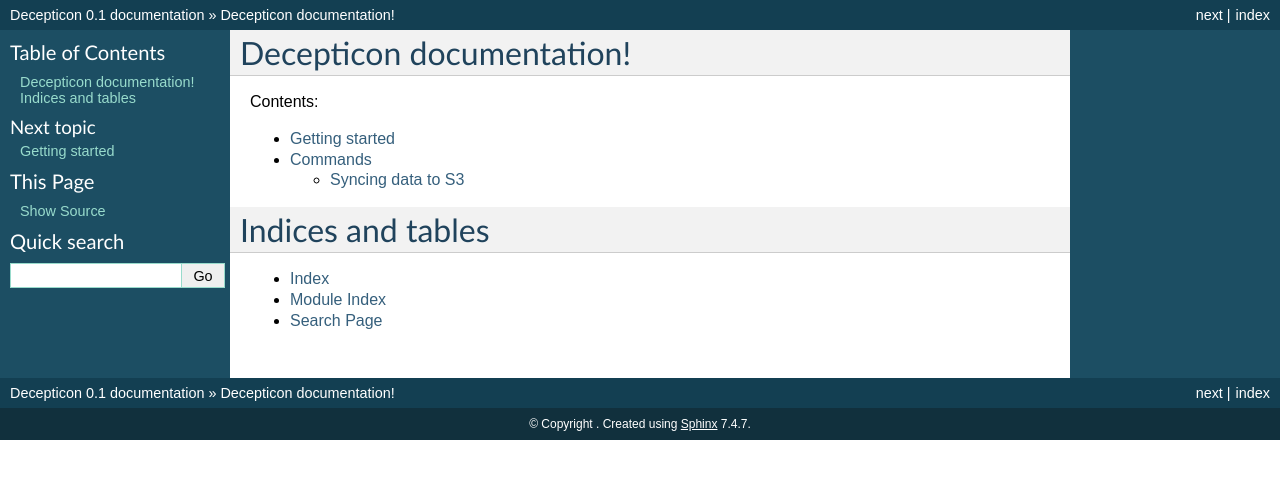
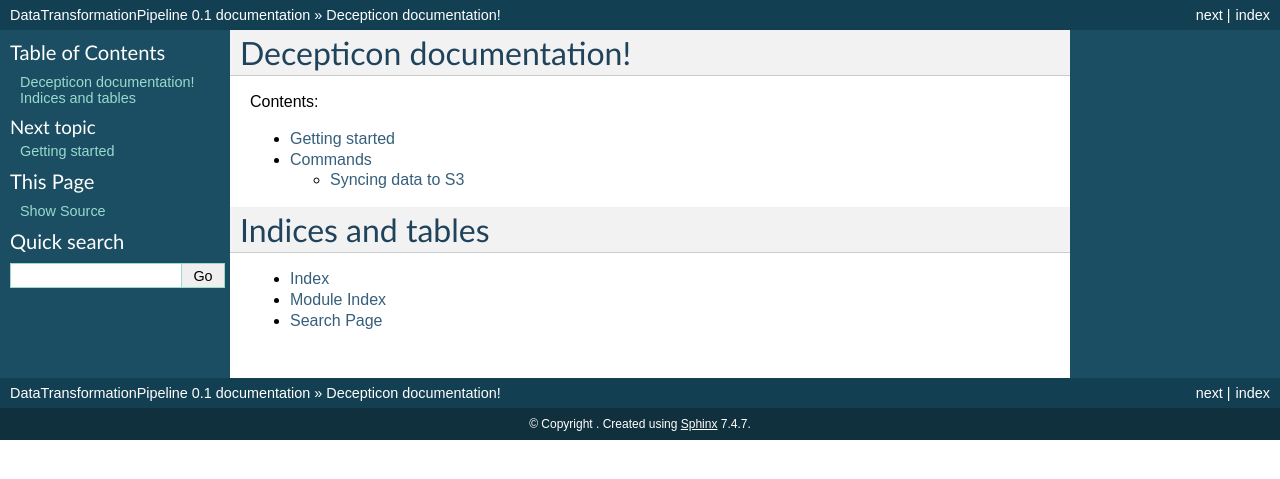
Before and after one commit to Jwuthri/DataTransformationPipeline, a Sphinx documentation site: the page built from docs/index.rst, in a window 1280 px wide. Shown: the top 479 px of the page. Built offline with Sphinx 7.4.7, drawn with Linux system fonts in a browser that asks for light colours.

Commit message:
update project name

```diff
--- a/docs/conf.py
+++ b/docs/conf.py
@@ -1,6 +1,6 @@
 # -*- coding: utf-8 -*-
 #
-# Decepticon documentation build configuration file, created by
+# DataTransformationPipeline documentation build configuration file, created by
 # sphinx-quickstart.
 #
 # This file is execfile()d with the current directory set to its containing dir.
@@ -41,7 +41,7 @@ source_suffix = '.rst'
 master_doc = 'index'
 
 # General information about the project.
-project = u'Decepticon'
+project = u'DataTransformationPipeline'
 
 # The version info for the project you're documenting, acts as replacement for
 # |version| and |release|, also used in various other places throughout the
@@ -185,7 +185,7 @@ latex_elements = {
 latex_documents = [
     ('index',
      'decepticon.tex',
-     u'Decepticon Documentation',
+     u'DataTransformationPipeline Documentation',
      u"julien wuthrich", 'manual'),
 ]
 
@@ -215,7 +215,7 @@ latex_documents = [
 # One entry per manual page. List of tuples
 # (source start file, name, description, authors, manual section).
 man_pages = [
-    ('index', 'decepticon', u'Decepticon Documentation',
+    ('index', 'decepticon', u'DataTransformationPipeline Documentation',
      [u"julien wuthrich"], 1)
 ]
 
@@ -229,8 +229,8 @@ man_pages = [
 # (source start file, target name, title, author,
 #  dir menu entry, description, category)
 texinfo_documents = [
-    ('index', 'decepticon', u'Decepticon Documentation',
-     u"julien wuthrich", 'Decepticon',
+    ('index', 'decepticon', u'DataTransformationPipeline Documentation',
+     u"julien wuthrich", 'DataTransformationPipeline',
      'Deep learning for all', 'Miscellaneous'),
 ]
 
```
Also changed, not shown: README.md (+3 -5 lines), .pre-commit-config.yaml.
